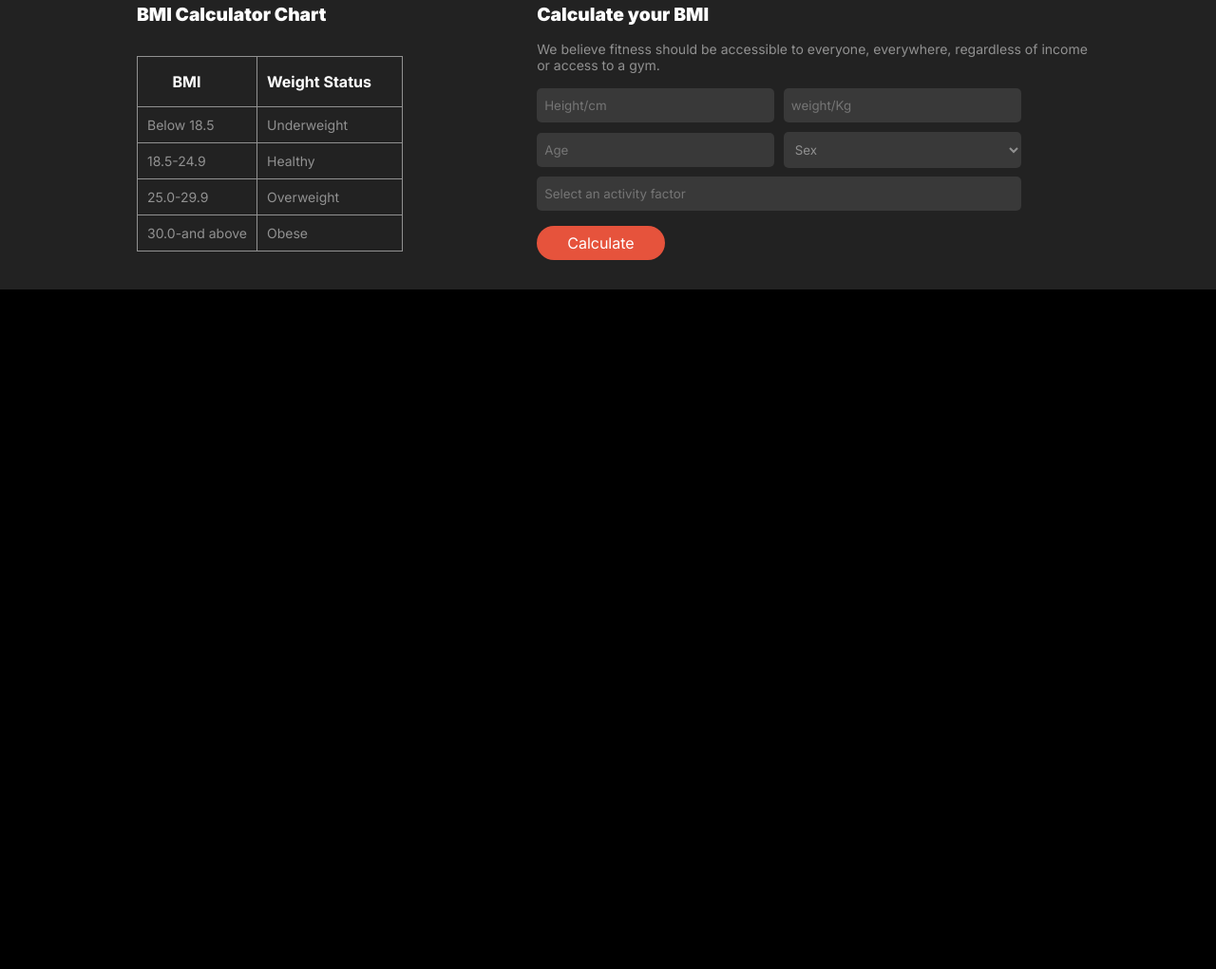
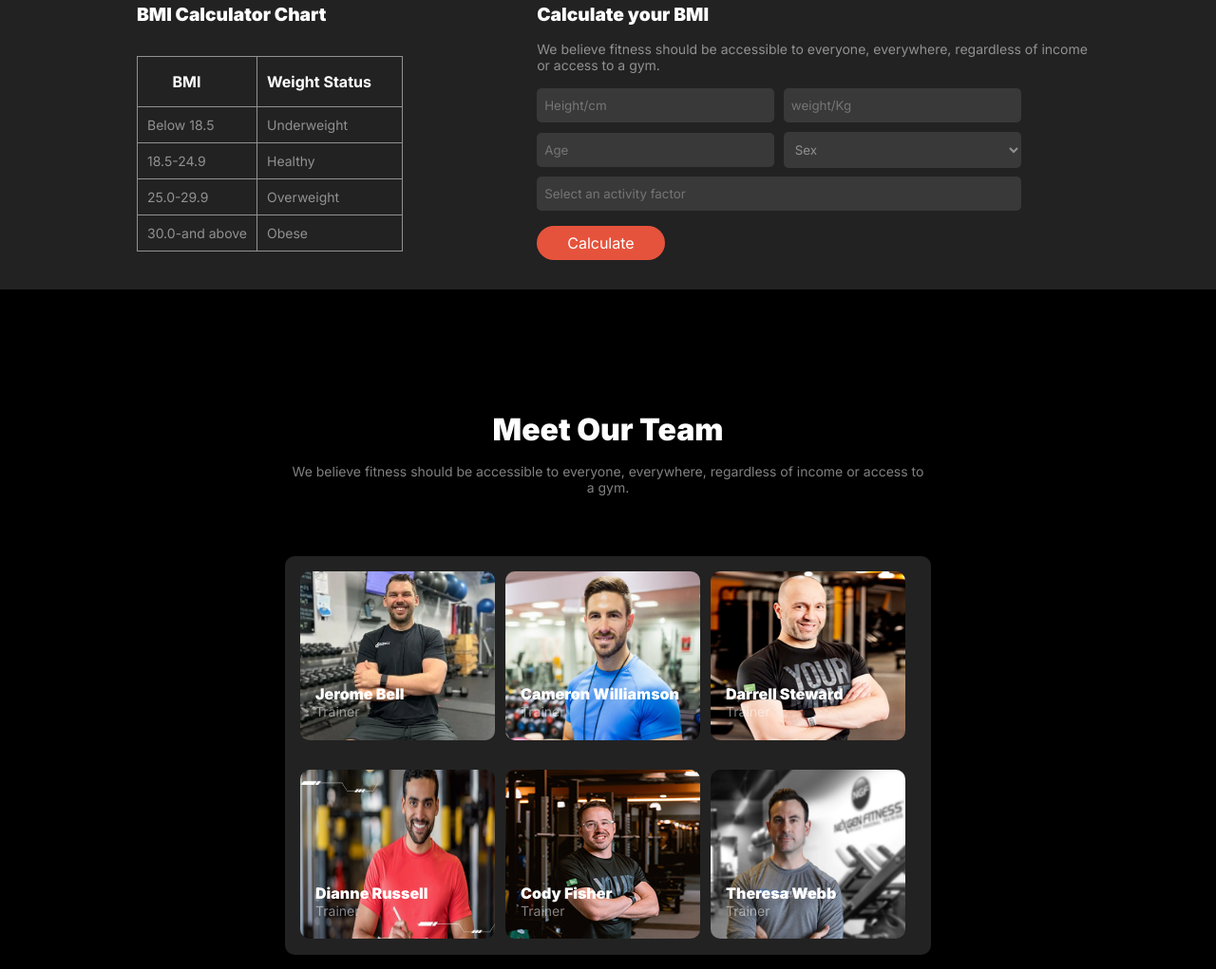
Before and after one commit to shravantidas/assignment2_repo, a plain HTML site: page index.html in a window 1280 px wide. Shown: the part 1735-2756 px from the top of the page at 95% size. Before the commit the page ends 2040 px from the top, so only its background shows below. Drawn offline with Linux system fonts and the light colour scheme; a web font is replaced by a local one.

Commit message:
meet team members section added here

```diff
--- a/css/style.css
+++ b/css/style.css
@@ -237,6 +237,7 @@ object-fit: cover;
 }
 .BMI-calculator{
     margin-top: 4rem;
+    margin-bottom: 4rem;
 }
 .BMI-content{
     width: 50%;
@@ -257,6 +258,7 @@ font-size: 14px;
     width: 100%;
     background-color:#222222;
     height: 350px;
+
 }
 .BMI{
     width: 80%;
@@ -318,3 +320,62 @@ margin-bottom: 1rem;
     width:510px;
     margin-bottom: 1rem;
 }
+.meet-team-members{
+    padding-top: 4rem;
+    width: 65%;
+    margin: 0 auto;
+}
+.meet-team-members .team-content{
+    width: 80%;
+    margin: 0 auto;
+    text-align: center;
+}
+.meet-team-members .team-content h2{
+    color: white;
+    font-size: 2rem;
+    font-weight: 900;
+    margin-bottom: 1rem;
+}
+.meet-team-members .team-content p{
+    font-size: 14px;
+font-weight: 400;
+margin-bottom: 4rem;
+}
+
+.meet-team-members .teammember-images{
+padding: 1rem;
+border-radius: 10px;
+width: 680px;
+height: 420px;
+margin: 0 auto;
+    background-color: #222222;
+    display: grid;
+    grid-template-columns: repeat(3,2fr);
+}
+.teammember-images img{
+    width: 95%;
+    height: 85%;
+    border-radius: 10px;
+}
+.image1 h5,.image2 h5,.image3 h5,.image4 h5,.image5 h5,.image6 h5{
+    color: white;
+    font-size: 1rem;
+    font-weight: 900;
+    margin-bottom: 10px;
+    position: absolute;
+    top: -70px;
+}
+.image1,.image2,.image3,.image4,.image5,.image6{
+    position: relative;
+}
+.image1-content,.image2-content,.image3-content,.image4-content,.image5-content,.image6-content{
+    position: absolute;
+    bottom: 20px;
+    width: 200px;
+    margin-left: 1rem;
+}
+.image1-content p,.image2-content p,.image3-content p,.image4-content p,.image5-content p,.image6-content p{
+    position: absolute;
+    top: -50px;
+    font-size: 14px;
+}
--- a/index.html
+++ b/index.html
@@ -150,6 +150,59 @@
               </div>
            </div>
         </section>
+
+        <section class="meet-team-members">
+            <div class="team-content">
+                <h2>Meet Our Team</h2>
+                <p class="light-gray">We believe fitness should be accessible to everyone, everywhere, regardless of income or access to a gym.</p>
+            </div>
+            <div class="teammember-images">
+                <div class="image1">
+                    <img src="images/trainer1.png" alt="">
+                    <div class="image1-content">
+                        <h5>Jerome Bell</h5>
+                       <p class="light-gray">Trainer</p>
+                    </div>
+                </div>
+                <div class="image2">
+                    <img src="images/trainer2.png" alt="">
+                    <div class="image2-content">
+                        <h5>Cameron Williamson</h5>
+                        <p class="light-gray">Trainer</p>
+                    </div>
+                </div>
+                <div class="image3">
+                    <img src="images/trainer3.png" alt="">
+                    <div class="image3-content">
+                        <h5>Darrell Steward</h5>
+                    <p class="light-gray">Trainer</p>
+                    </div>
+                </div>
+                <div class="image4">
+                    <img src="images/trainer4.png" alt="">
+                    <div class="image4-content">
+                        <h5>Dianne Russell</h5>
+                        <p class="light-gray">Trainer</p>
+                    </div>
+                </div>
+                <div class="image5">
+                    <img src="images/trainer5.png" alt="">
+                    <div class="image5-content">
+                        <h5>Cody Fisher</h5>
+                    <p class="light-gray">Trainer</p>
+                    </div>
+                </div>
+                <div class="image6">
+                    <img src="images/trainer6.png" alt="">
+                    <div class="image6-content">
+                        <h5>Theresa Webb</h5>
+                    <p class="light-gray">Trainer</p>
+                    </div>
+                </div>
+            </div>
+        </section>
+
+        </section>
     </main>
     <footer>
 
```
